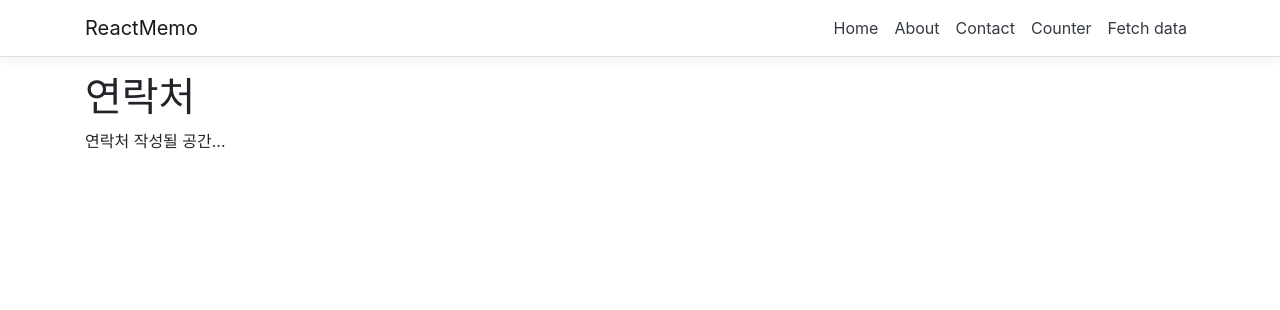
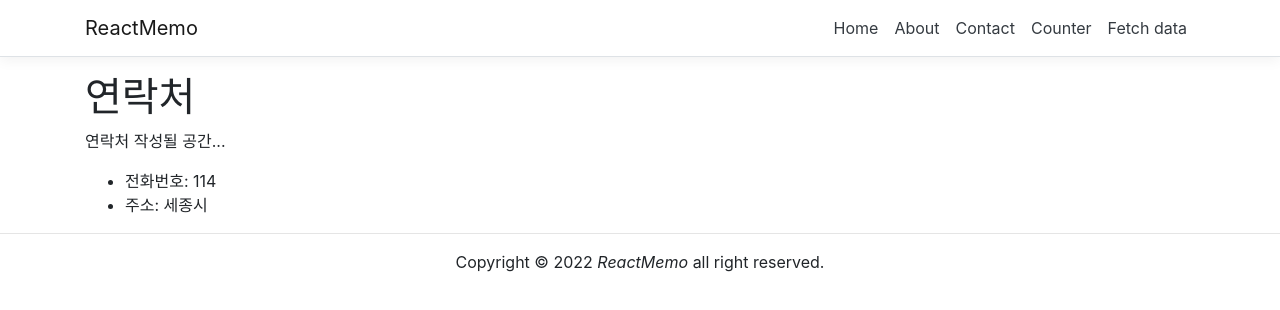
Before and after one commit to kimilm/react, a React (Create React App) app in the folder inflearn/ReactMemo/ClientApp/: page /contact in a window 1280 px wide. Shown: the top 310 px of the page. Built offline with nearby package versions, Linux system fonts and the light colour scheme.

Commit message:
feat: contact detail subcomponent add

```diff
--- a/inflearn/ReactMemo/ClientApp/src/components/Contact.js
+++ b/inflearn/ReactMemo/ClientApp/src/components/Contact.js
@@ -1,4 +1,5 @@
 import React, { Component } from "react";
+import { ContactDetails } from "./contact_details/ContactDetails";
 
 export class Contact extends Component {
     render() {
@@ -8,6 +9,7 @@ export class Contact extends Component {
                 <p>
                     연락처 작성될 공간...
                 </p>
+                <ContactDetails />
             </div>
         );
     }
--- a/inflearn/ReactMemo/ClientApp/src/components/Layout.js
+++ b/inflearn/ReactMemo/ClientApp/src/components/Layout.js
@@ -1,6 +1,7 @@
 import React, { Component } from 'react';
 import { Container } from 'reactstrap';
 import { NavMenu } from './NavMenu';
+import { Copyright } from './shared/Copyright';
 
 export class Layout extends Component {
   static displayName = Layout.name;
@@ -12,6 +13,8 @@ export class Layout extends Component {
         <Container>
           {this.props.children}
         </Container>
+        <hr />
+        <Copyright />
       </div>
     );
   }
--- /dev/null
+++ b/inflearn/ReactMemo/ClientApp/src/components/contact_details/ContactDetails.js
@@ -0,0 +1,12 @@
+import React, { Component } from "react";
+
+export class ContactDetails extends Component {
+    render() {
+        return(
+            <ul>
+                <li>전화번호: 114</li>
+                <li>주소: 세종시</li>
+            </ul>
+        );
+    }
+}
--- /dev/null
+++ b/inflearn/ReactMemo/ClientApp/src/components/shared/Copyright.js
@@ -0,0 +1,11 @@
+import React, { Component } from "react";
+
+export class Copyright extends Component {
+    render() {
+        return(
+            <div className="text-center">
+                Copyright &copy; 2022 <em>ReactMemo</em> all right reserved.
+            </div>
+        );
+    }
+}
```
